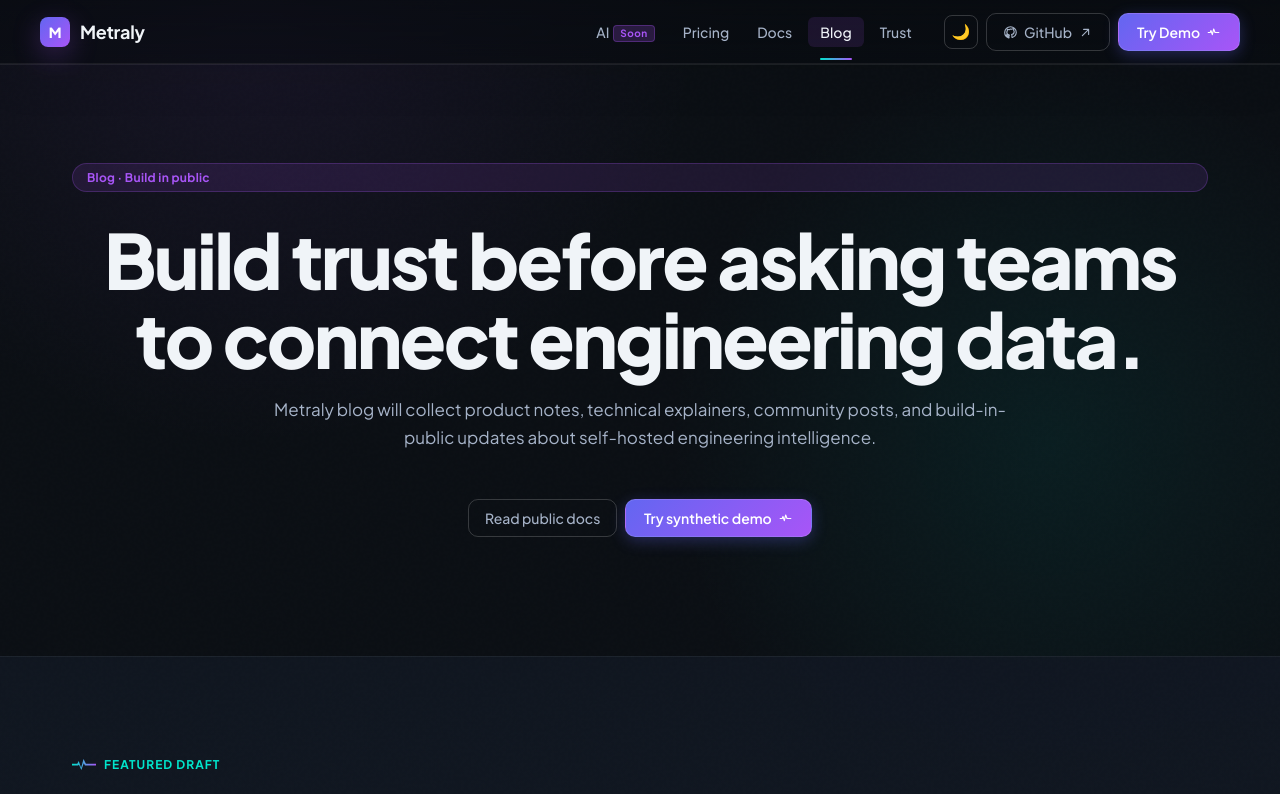
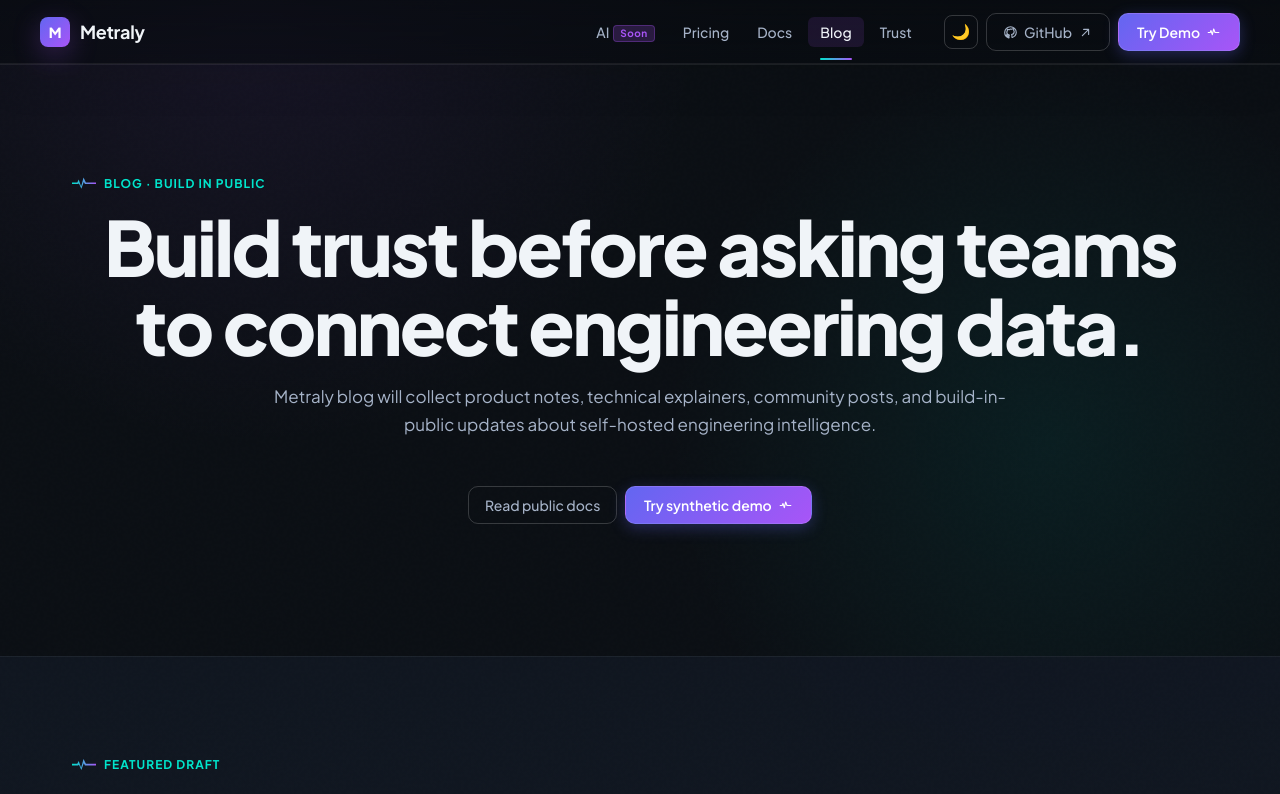
Before and after one commit to getmetraly/website, a Next.js app: page /blog in a window 1280 px wide. Shown: the top 794 px of the page. Built offline with nearby package versions, Linux system fonts and the light colour scheme.

Commit message:
Fix blog hero eyebrow width

```diff
--- a/app/blog/page.tsx
+++ b/app/blog/page.tsx
@@ -14,7 +14,6 @@ import {
   StatusPill,
 } from "@/components/ui/primitives";
 import { blogPosts } from "@/content/blog/posts";
-import styles from "@/components/marketing/marketing.module.css";
 
 const ideas = [
   [
@@ -61,6 +60,37 @@ const channels = [
   ],
 ];
 
+const heroEyebrowStyle = {
+  display: "inline-flex",
+  alignItems: "center",
+  gap: 8,
+  color: "var(--cyan)",
+  fontSize: 12,
+  fontWeight: 700,
+  letterSpacing: 1,
+  marginBottom: 16,
+  textTransform: "uppercase" as const,
+};
+
+const heroPulseStyle = {
+  width: 24,
+  height: 12,
+  flex: "0 0 24px",
+  marginTop: -1,
+  background: "linear-gradient(90deg, var(--cyan), var(--purple))",
+  clipPath: "polygon(0 48%, 22% 48%, 28% 24%, 38% 82%, 48% 8%, 58% 48%, 100% 48%, 100% 62%, 54% 62%, 49% 44%, 39% 100%, 29% 56%, 25% 62%, 0 62%)",
+  filter: "drop-shadow(0 0 6px color-mix(in srgb, var(--cyan) 24%, transparent))",
+};
+
+function HeroEyebrow() {
+  return (
+    <div style={heroEyebrowStyle}>
+      <span style={heroPulseStyle} />
+      Blog · Build in public
+    </div>
+  );
+}
+
 export const metadata = {
   title: "Blog — Metraly",
   description:
@@ -74,7 +104,7 @@ export default function BlogPage() {
     <SiteShell>
       <Page>
         <Section hero center>
-          <div className={styles.badge}>Blog · Build in public</div>
+          <HeroEyebrow />
 
           <SectionHeader
             title={
```
